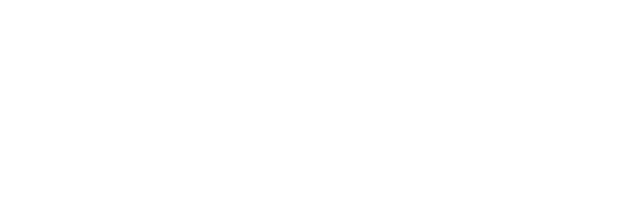
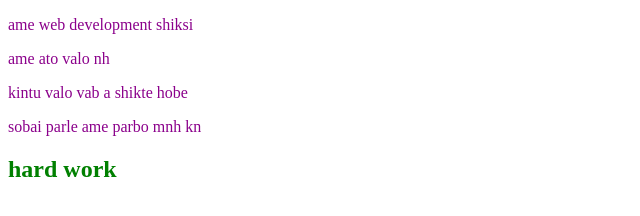
Before and after one commit to ahad567/my-second-repo, a plain HTML site: page index.html in a window 1280 px wide. Shown: the whole page, without its empty margins (0-640 px from the left). Drawn offline with Linux system fonts and the light colour scheme.

Commit message:
color changed

```diff
--- a/index.html
+++ b/index.html
@@ -5,8 +5,13 @@
     <meta http-equiv="X-UA-Compatible" content="IE=edge">
     <meta name="viewport" content="width=device-width, initial-scale=1.0">
     <title>my second github repo</title>
+    <link rel="stylesheet" href="style.css">
 </head>
 <body>
-
+    <p> ame web development shiksi</p>
+    <p> ame ato valo nh</p>
+    <p> kintu valo vab a shikte hobe</P>
+<P> sobai parle ame parbo mnh kn</P>
+<h2> hard work </h2>
 </body>
 </html>
--- a/style.css
+++ b/style.css
@@ -0,0 +1,7 @@
+p{
+    color:darkmagenta;
+
+}
+h2{
+    color:green
+}
```
